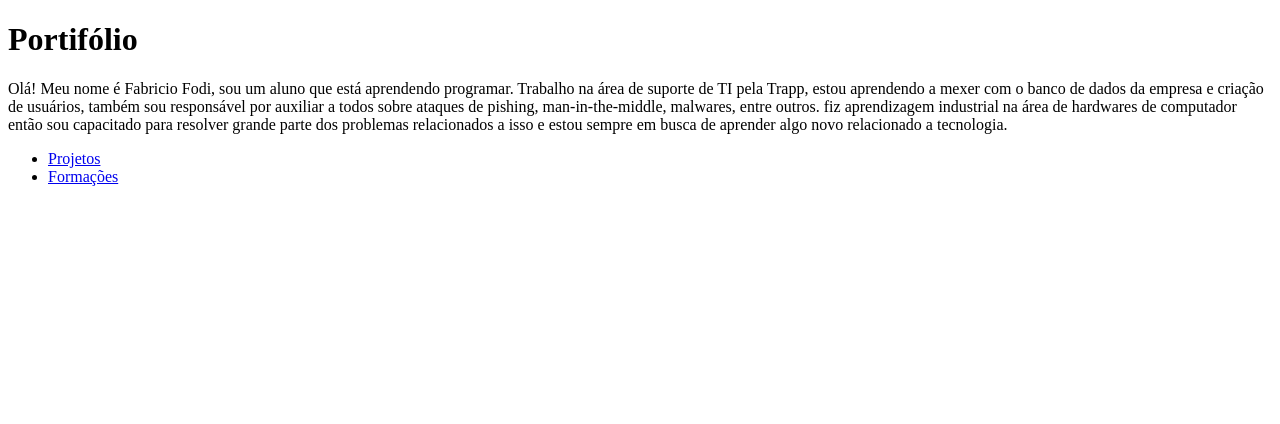
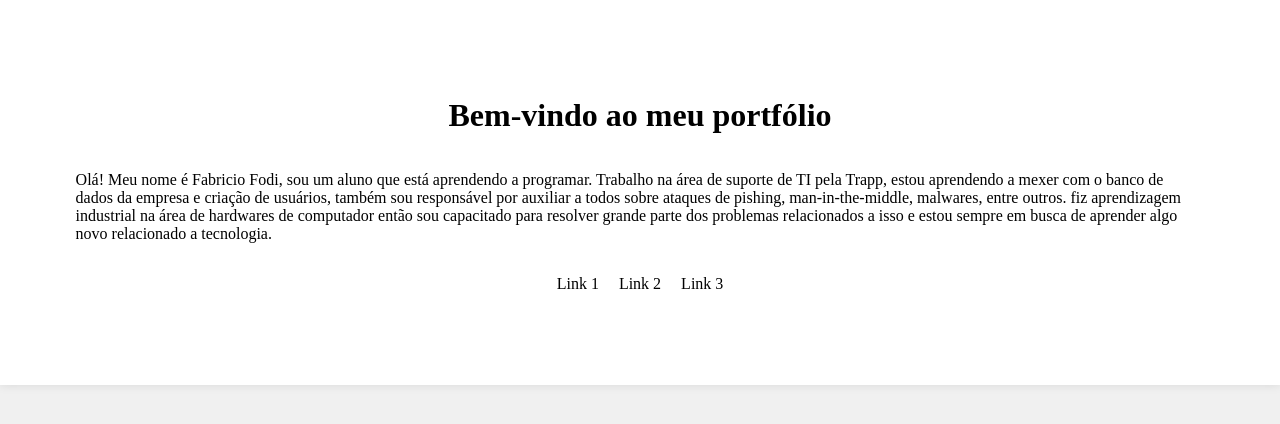
Before and after one commit to FabricioFodi/portifolio, a plain HTML site: page pagina1/index.html in a window 1280 px wide. Drawn offline with Linux system fonts and the light colour scheme.

Commit message:
Atualização projeto 28/08

```diff
--- a/index.html
+++ b/pagina1/index.html
@@ -1,5 +1,5 @@
 <!DOCTYPE html>
-<html lang="en">
+<html lang="pt-br">
 
 <head>
     <meta charset="UTF-8">
@@ -9,24 +9,25 @@
 </head>
 
 <body>
-    <header>
-        <div>
-            <h1>Portifólio</h1>
-            <p>Olá! Meu nome é Fabricio Fodi, sou um aluno que está aprendendo programar. Trabalho na área de suporte de
+
+    <main>
+        <div class="container">
+            <!-- Conteúdo da página -->
+            <h1>Bem-vindo ao meu portfólio</h1>
+            <p>Olá! Meu nome é Fabricio Fodi, sou um aluno que está aprendendo a programar. Trabalho na área de suporte de
                 TI pela Trapp, estou aprendendo a mexer com o banco de dados da empresa e criação de usuários, também
                 sou responsável por auxiliar a todos sobre ataques de pishing, man-in-the-middle, malwares, entre
                 outros. fiz aprendizagem industrial na área de hardwares de computador então sou capacitado para
                 resolver grande parte dos problemas relacionados a isso e estou sempre em busca de aprender algo novo
                 relacionado a tecnologia.</p>
+            <footer>
+                <ul>
+                    <li><a href="#">Link 1</a></li>
+                    <li><a href="#">Link 2</a></li>
+                    <li><a href="#">Link 3</a></li>
+                </ul>
+            </footer>
         </div>
-    </header>
-    <main>
-        <footer>
-            <ul>
-                <li><a href="projetos.html">Projetos</a></li>
-                <li><a href="formacoes.html">Formações</a></li>
-            </ul>
-        </footer>
     </main>
 </body>
 
--- /dev/null
+++ b/pagina1/style.css
@@ -0,0 +1,54 @@
+/* Centralizar todo o conteúdo da página */
+body {
+	display: flex;
+	justify-content: center;
+	align-items: center;
+	max-height: 100vh;
+	margin: 0;
+	background-color: #f0f0f0; /* Cor de fundo para destacar a "folha" */
+}
+
+/* Contêiner centralizado com dimensões de uma folha A4 */
+.container {
+	background-color: #ffffff; /* Cor de fundo branca para a "folha" */
+	box-shadow: 0 0 10px rgba(0, 0, 0, 0.1); /* Sombra para destacar a "folha" */
+	display: flex;
+	flex-direction: column;
+	align-items: center;
+	justify-content: center;
+	padding: 20mm; /* Espaçamento interno */
+}
+
+/* Estilizar o rodapé */
+footer ul {
+	list-style-type: none; /* Remove os marcadores */
+	padding: 0;
+	display: flex;
+	justify-content: center;
+}
+
+footer li {
+	margin: 0 10px; /* Espaçamento horizontal entre os itens */
+}
+
+footer a {
+	text-decoration: none; /* Remove o sublinhado dos links */
+	color: inherit; /* Mantém a cor do texto */
+}
+
+/* Estilizar o rodapé */
+footer ul {
+	list-style-type: none; /* Remove os marcadores */
+	padding: 0;
+	display: flex;
+	justify-content: center;
+}
+
+footer li {
+	margin: 0 10px; /* Espaçamento horizontal entre os itens */
+}
+
+footer a {
+	text-decoration: none; /* Remove o sublinhado dos links */
+	color: inherit; /* Mantém a cor do texto */
+}
```
Also changed, not shown: pagina2/projetos.html (added, +38 -0 lines), pagina3/formacoes.html (renamed from formacoes.html, +10 -9 lines), pagina2/style.css (added), pagina3/style.css (added).
